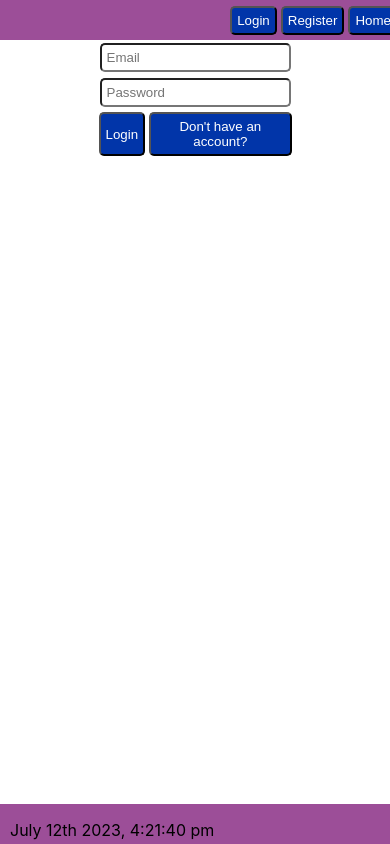
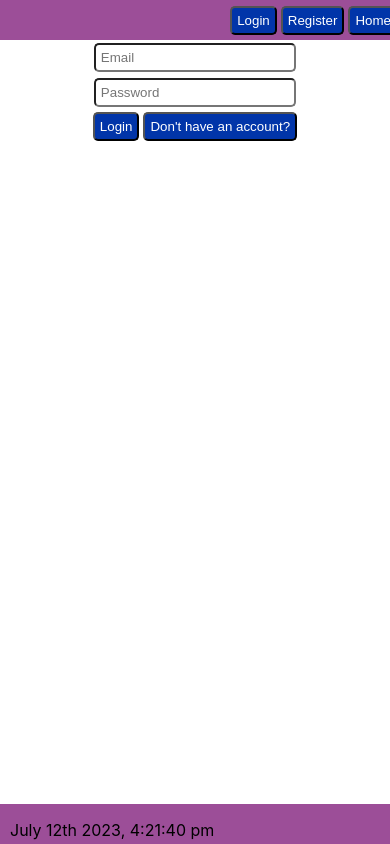
Before and after one commit to CD-Mackay/flask_react_microblog, a React (Create React App) app in the folder frontend/: page /login in a window 390 px wide. Built offline with nearby package versions, Linux system fonts and the light colour scheme; no server answers.

Commit message:
create mobile layout

```diff
--- a/frontend/src/App.css
+++ b/frontend/src/App.css
@@ -1,11 +1,8 @@
 .App {
   text-align: center;
   align-items: center;
-  display: grid;
-  grid-template-columns: 1fr 1fr 1fr;
-  grid-template-areas:
-  "side feed empty"
-  ;
+  display: flex;
+  flex-direction: column;
 }
 
 .card-wrapper {
@@ -15,3 +12,13 @@
 #login-home-message {
   grid-area: feed;
 }
+
+@media only screen and (min-width: 992px) {
+  .App {
+    text-align: center;
+    align-items: center;
+    display: grid;
+    grid-template-columns: 1fr 1fr 1fr;
+    grid-template-areas: "side feed empty";
+  }
+}
--- a/frontend/src/Components/NewPost/NewPost.css
+++ b/frontend/src/Components/NewPost/NewPost.css
@@ -13,8 +13,7 @@
   max-width: 900px;
   margin: 10px;
   grid-area: side;
-  align-self: start;
-  position: fixed;
+  align-self: center;
 }
 textarea {
   border-radius: 5px;
@@ -25,3 +24,10 @@ input {
   border-radius: 5px;
   padding: 5px;
 }
+
+@media only screen and (min-width: 992px) {
+  .new-post {
+    position: fixed;
+    align-self: start;
+  }
+}
```
